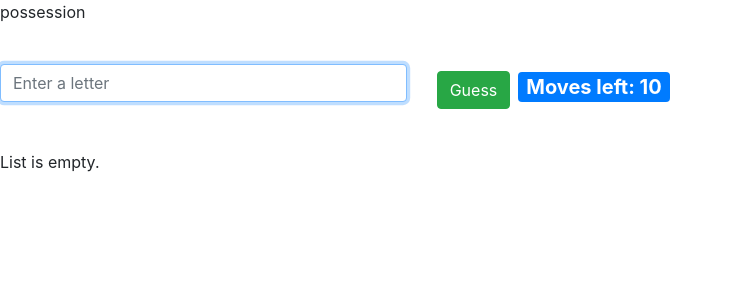
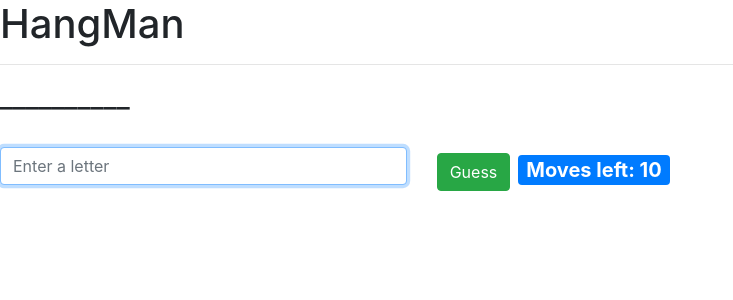
Before and after one commit to Juosir14/Hangman_JS, a React (Create React App) app in the folder react-app/: page / in a window 1280 px wide. Shown: the top 300 px of the page, without its empty margins (0-733 px from the left). Built offline with nearby package versions, Linux system fonts and the light colour scheme.

Commit message:
Basic demo.

```diff
--- a/react-app/package.json
+++ b/react-app/package.json
@@ -8,7 +8,9 @@
     "@testing-library/user-event": "^12.6.0",
     "react": "^17.0.1",
     "react-dom": "^17.0.1",
+    "react-modal": "^3.12.1",
     "react-scripts": "4.0.1",
+    "reactjs-popup": "^2.0.4",
     "web-vitals": "^0.2.4"
   },
   "scripts": {
--- a/react-app/src/components/hangMan.jsx
+++ b/react-app/src/components/hangMan.jsx
@@ -1,5 +1,6 @@
 import React, { Component } from "react";
 import ReactDOM from "react-dom";
+import Modal from "react-modal";
 
 class HangMan extends Component {
   //state = initialState;
@@ -8,10 +9,12 @@ class HangMan extends Component {
     super();
 
     this.state = {
-      people: [],
+      letters: [],
       errorMsg: "",
       count: 10,
       randomWord: "",
+      currentWord: "",
+      won: false,
       words: [
         "gregarious",
         "initiative",
@@ -74,14 +77,14 @@ class HangMan extends Component {
     let letterError = this.validate();
     if (!letterError) {
       this.count();
-      if (this.state.people.length < 10) {
+      if (this.state.letters.length < 10) {
         this.setState({
-          people: this.state.people.concat(this.letterTextinput.value),
+          letters: this.state.letters.concat(this.letterTextinput.value),
           errorMsg: null,
         });
       }
     } else {
-      if (this.state.people.length > 9) {
+      if (this.state.letters.length > 9) {
         this.count();
         this.setState({
           errorMsg: null,
@@ -109,19 +112,21 @@ class HangMan extends Component {
       letterError = "It is not a letter!";
     } else if (this.checkLetter()) {
       letterError = "This letter already guessed.";
+    } else if (localStorage.getItem("WON") === true) {
+      letterError = "You WON!";
     } else {
-      //siuncia, kad good
+      //send null (correct)
       return letterError;
     }
 
-    //siuncia errora
+    //sends error message
     return letterError;
   }
 
   checkLetter() {
-    for (var i = 0; i < this.state.people.length; i++) {
-      //console.log(this.state.people[i]);
-      if (this.state.people[i] === this.letterTextinput.value) {
+    for (var i = 0; i < this.state.letters.length; i++) {
+      //console.log(this.state.letters[i]);
+      if (this.state.letters[i] === this.letterTextinput.value) {
         return true;
       }
     }
@@ -131,7 +136,7 @@ class HangMan extends Component {
   count() {
     console.log("Guess added. Left: ", this.state.count);
     this.setState({ count: this.state.count - 1 });
-    if (this.state.count < 1) {
+    if (this.state.count < 1 || localStorage.getItem("WON") === true) {
       window.location.reload(false);
     }
   }
@@ -146,12 +151,14 @@ class HangMan extends Component {
   }
 
   render() {
-    let letters = this.state.people.map((letter) => {
+    let letters = this.state.letters.map((letter) => {
       return <li key={letter}>{letter}</li>;
     });
     return (
       <div>
-        <p>{this.showRandomWord()}</p>
+        <h1>HangMan</h1>
+        <hr></hr>
+        <h3>{this.showRandomWord()}</h3>
         <div className="row">
           <div className="col-md-4 col-md-offset-2">
             <br />
@@ -187,7 +194,8 @@ class HangMan extends Component {
           </div>
         </div>
         <br />
-        <ListCountInfo count={this.state.people.length} />
+        {/*<ListCountInfo count={this.state.letters.length} />*/}
+        {/*{this.checkIfWon(this.showRandomWord())}*/}
       </div>
     );
   }
@@ -195,7 +203,7 @@ class HangMan extends Component {
   formatButton() {
     //const { count } = this.state;
     let btn;
-    if (this.state.count === 0) {
+    if (this.state.count === 0 || localStorage.getItem("WON") === true) {
       btn = "Restart";
     } else btn = "Guess";
     return btn;
@@ -221,17 +229,70 @@ class HangMan extends Component {
     let rnd = null;
     if (this.state.count === 10 && this.state.randomWord === "") {
       rnd = Math.floor(Math.random() * this.state.words.length);
-      this.setState({ randomWord: "aaa" });
-      //console.log("random:", this.state.words[rnd]);
       localStorage.setItem("randomWord", this.state.words[rnd]);
       console.log("random:", localStorage.getItem("randomWord"));
     }
   }
 
   showRandomWord() {
-    return localStorage.getItem("randomWord");
+    let realWord = localStorage.getItem("randomWord");
+    let showingWord = "";
+    showingWord = realWord.split("");
+    for (var i = 0; i < realWord.length; i++) {
+      showingWord[i] = "_";
+      for (var j = 0; j < this.state.letters.length; j++) {
+        if (this.state.letters[j] === realWord[i]) {
+          showingWord[i] = this.state.letters[j];
+        }
+        if (this.state.count < 1) {
+          showingWord[i] = realWord[i];
+        }
+      }
+    }
+
+    return this.checkIfWon(showingWord);
   }
 
+  checkIfWon(text) {
+    let isWord = text;
+    let count = 0;
+    if (this.state.count > 0) {
+      for (var i = 0; i < isWord.length; i++) {
+        if (isWord[i] == "_") {
+          count++;
+        }
+      }
+      console.log("Counter: ", count);
+    }
+    if (count == 0 && this.state.letters.length > 0) {
+      localStorage.setItem("WON", true);
+      console.log("Won:", localStorage.getItem("WON"));
+      //this.setState({ openModal: true });
+      //this.setModal();
+      return "WON";
+    }
+
+    console.log("If matched", isWord);
+    return isWord;
+  }
+
+  setModal() {
+    if (this.state.openModal === false) {
+      return (
+        <Modal isOpen={true} ariaHideApp={false}>
+          <form>
+            <h2>You WON!</h2>
+            <button type="subtim">Restart</button>
+          </form>
+        </Modal>
+      );
+    }
+    return null;
+  }
+
+  refreshPage() {
+    window.location.reload(false);
+  }
   //
 }
 
```
Also changed, not shown: 2 other files (tests, documents, lock files or other folders).
